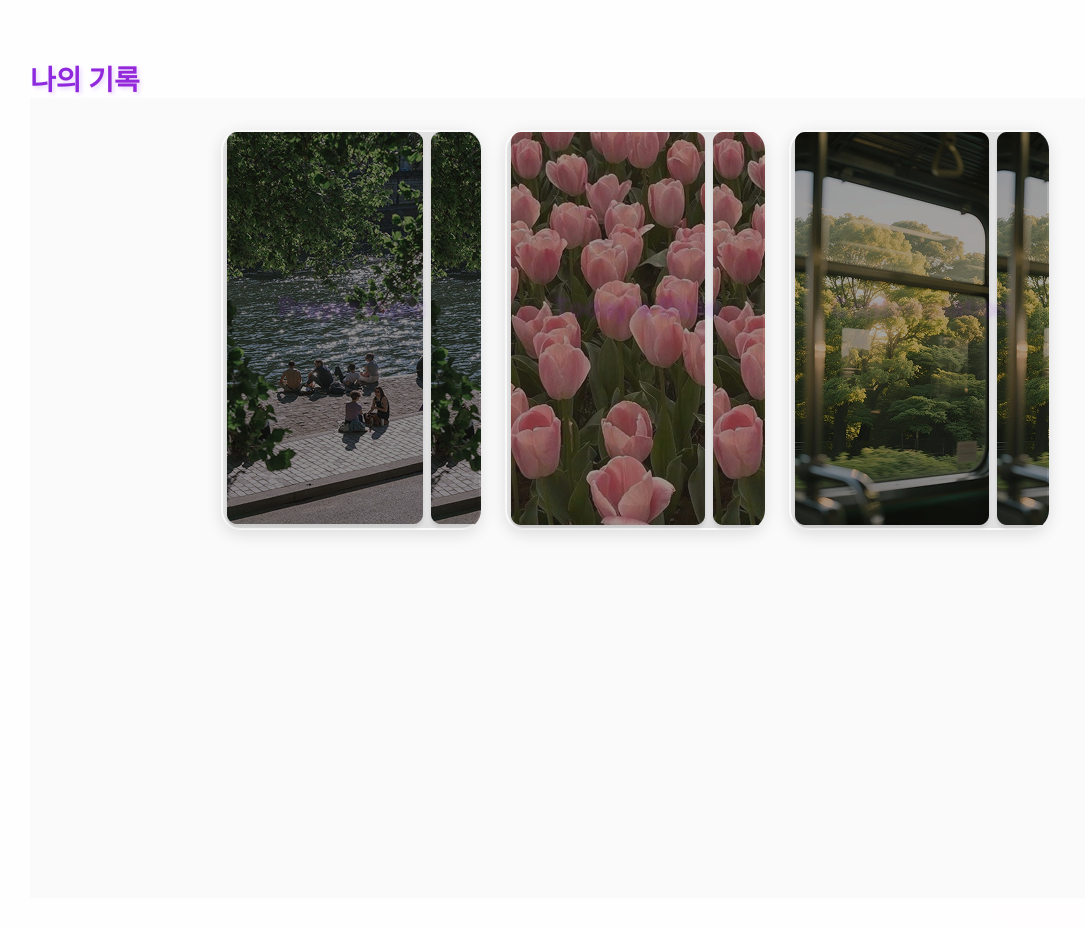
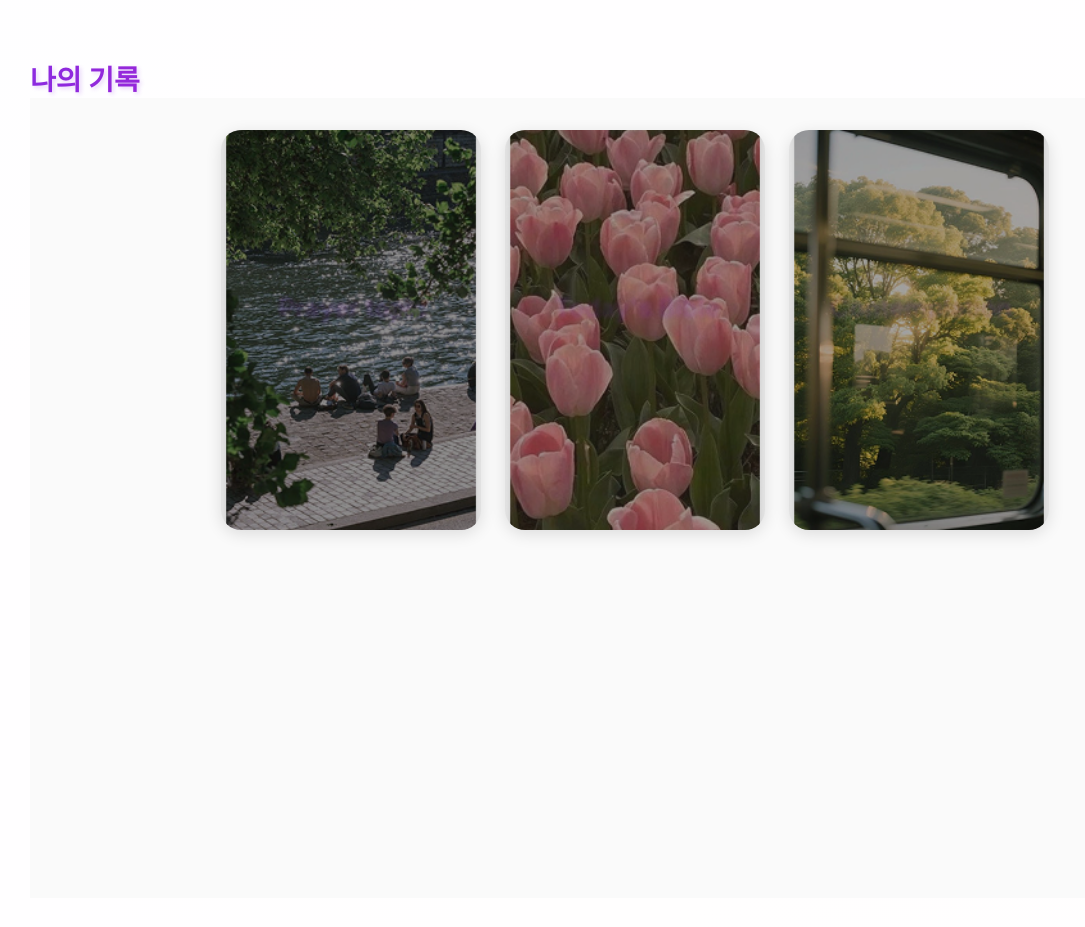
Before and after one commit to elroi773/manna_pray_project, a React (Vite) app: page / in a window 1280 px wide. Shown: the part 1060-1987 px from the top of the page, without its empty margins (20-1105 px from the left). Built offline with nearby package versions, Linux system fonts and the light colour scheme; no server answers; the database is empty; a web font is replaced by a local one.

Commit message:
컴포넌트까지 수정 완료

```diff
--- a/src/App.css
+++ b/src/App.css
@@ -128,10 +128,6 @@ body {
   font-size: 2rem;
   font-weight: 600;
   margin-bottom: 32px;
-  background: linear-gradient(90deg, var(--primary-purple), var(--accent-pink));
-  -webkit-background-clip: text;
-  -webkit-text-fill-color: transparent;
-  background-clip: text;
 }
 
 .records-grid {
@@ -147,31 +143,20 @@ body {
   overflow: hidden;
   background-size: cover;
   background-position: center;
-  box-shadow: 0 8px 25px rgba(138, 43, 226, 0.2);
+  box-shadow: 0 4px 16px rgba(0, 0, 0, 0.12);
   transition: transform 0.3s ease, box-shadow 0.3s ease;
-  border: 2px solid transparent;
-  background-clip: padding-box;
-}
-
-.card::before {
-  content: '';
-  position: absolute;
-  inset: -2px;
-  background: linear-gradient(45deg, var(--primary-purple), var(--accent-pink), var(--light-purple));
-  border-radius: var(--radius);
-  z-index: -1;
 }
 
 .card:hover {
-  transform: translateY(-8px) scale(1.02);
-  box-shadow: 0 15px 35px rgba(255, 20, 147, 0.3);
+  transform: translateY(-6px);
+  box-shadow: 0 12px 24px rgba(0, 0, 0, 0.18);
 }
 
 .card::after {
   content: "";
   position: absolute;
   inset: 0;
-  background: linear-gradient(135deg, rgba(138, 43, 226, 0.6), rgba(255, 20, 147, 0.4));
+  background: var(--overlay);
 }
 
 .card-content {
@@ -187,38 +172,34 @@ body {
 }
 
 .card-content h2 {
-  font-size: 1.8rem;
-  margin-bottom: 8px;
-  text-shadow: 2px 2px 8px rgba(0, 0, 0, 0.5);
-  font-weight: 700;
+  color: #fff;
+  font-size: 1.6rem;
+  margin-bottom: 6px;
 }
 
 .card-content p {
-  font-size: 1rem;
-  opacity: 0.95;
-  text-shadow: 1px 1px 4px rgba(0, 0, 0, 0.5);
+  color: #fff;
+  font-size: 0.95rem;
+  opacity: 0.9;
 }
 
 .Cards {
   display: flex;
   flex-direction: column;
-  gap: 100px;
+  gap: 100px; /*  컴포넌트 간 간격 */
 }
 
 /* ===== Grid Area 지정 ===== */
 #prayer {
   grid-area: prayer;
-  background: linear-gradient(135deg, var(--primary-purple), var(--light-purple));
 }
 
 #bible {
   grid-area: bible;
-  background: linear-gradient(135deg, var(--accent-pink), var(--light-pink));
 }
 
 #contempla {
   grid-area: contem;
-  background: linear-gradient(135deg, var(--light-purple), var(--accent-pink));
 }
 
 /* ===== 반응형 (768px 이하) ===== */
@@ -227,25 +208,31 @@ body {
     width: 160px;
     margin: 10px 0 0 1px;
   }
+
   .menu {
     top: 40px;
     right: 15px;
     margin-right: 5px;
   }
+
   .menu a {
     font-size: 13px;
   }
+
   .Top p {
     font-size: 15px;
     padding: 0 15px;
   }
+
   .Top #chapter {
     font-size: 12px;
     margin-bottom: 30px;
   }
+
   .prayTitle {
     padding: 30px 20px 0;
   }
+
   .prayTitle h2 {
     font-size: 18px;
   }
```
